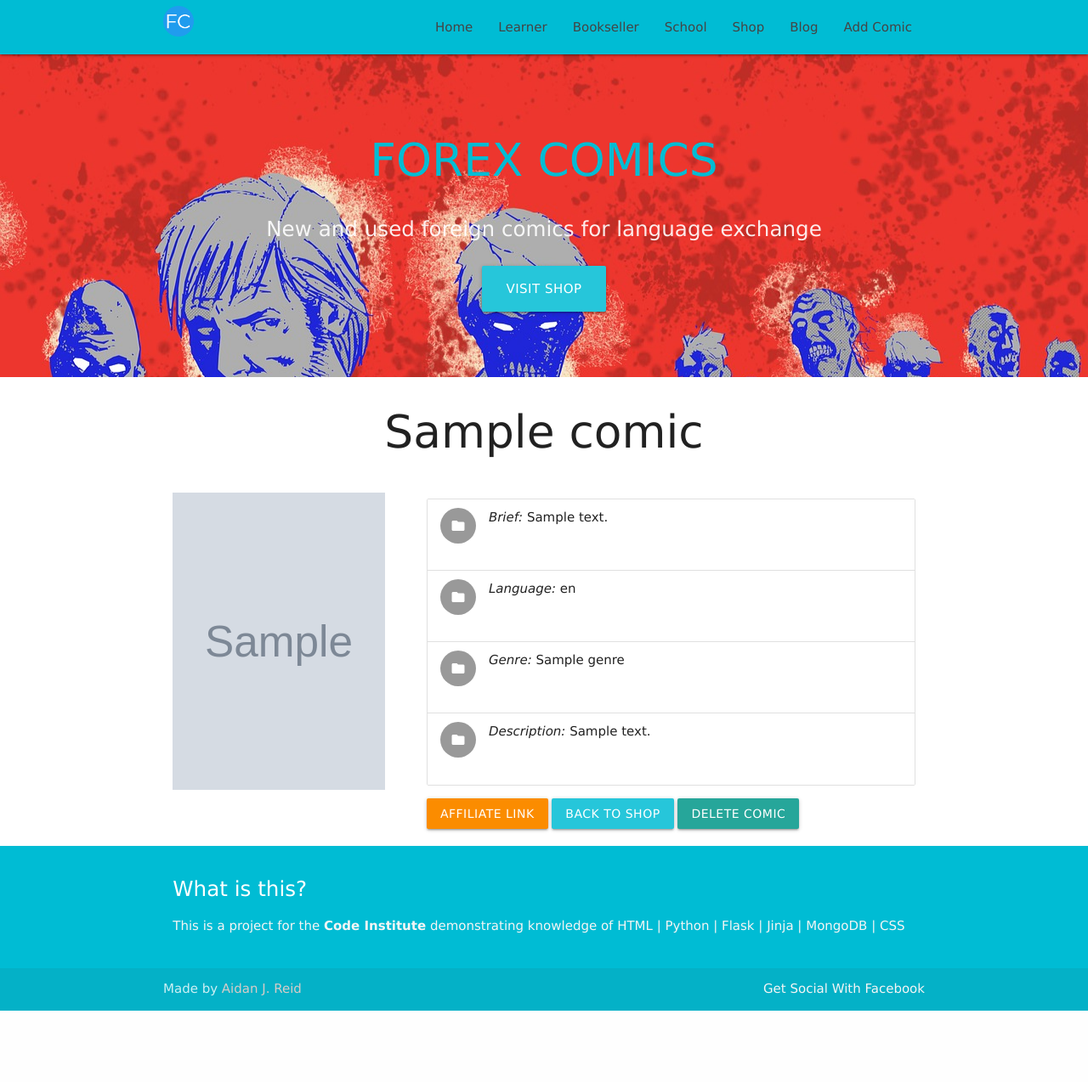
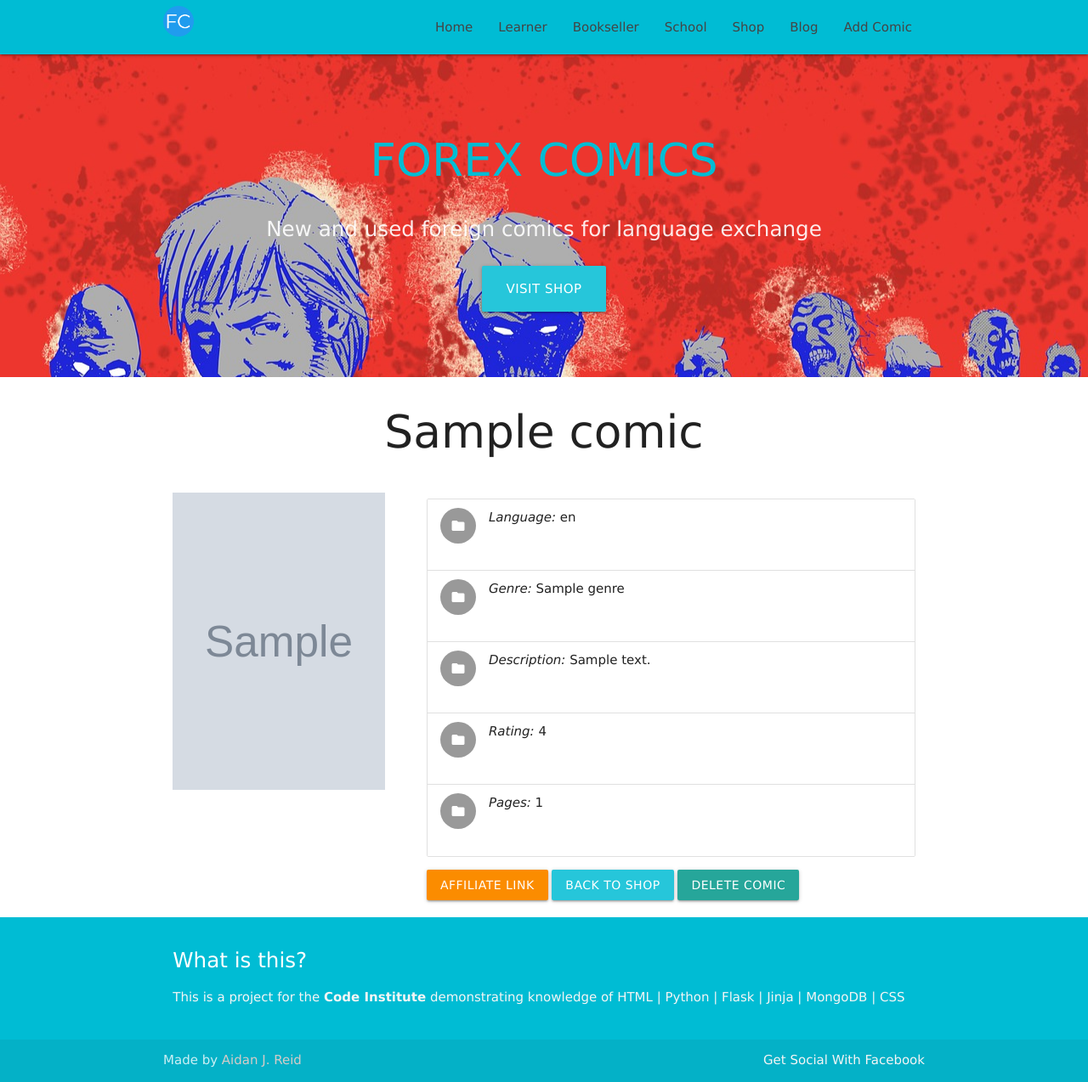
Before and after one commit to AidanJReid/Forex-Comix-gitpod, a Flask app: template templates/comic.html in a window 1280 px wide. Shown: the whole page at 85% size. Before the commit the page ends 1190 px from the top, so only its background shows below. Run offline with Flask 2, Linux system fonts and the light colour scheme; the template is opened without the code that fills it: most values are stand-ins (such as "Sample title", 1, 10 or a date in 2020); grey boxes marked "Sample" are stand-in pictures; some libraries are stand-ins or nearby versions.

```diff
--- a/run.py
+++ b/run.py
@@ -181,6 +181,4 @@ def delete_comic(DBComix_id):
     return redirect(url_for('shop'))
 
 if __name__ == '__main__':
-    app.run(host=os.environ.get('IP'),
-            port=int(os.environ.get('PORT')),
-            debug=False)
+    app.run(host=os.getenv("IP", "0.0.0.0"), port=int(os.getenv('PORT', "5000")), debug=True)
--- a/templates/comic.html
+++ b/templates/comic.html
@@ -14,10 +14,6 @@
             <ul class="collection">
                 <li class="collection-item avatar">
                     <i class="material-icons circle">folder</i>
-                    <em>Brief: </em>{{ comic.description }}
-                </li>
-                <li class="collection-item avatar">
-                    <i class="material-icons circle">folder</i>
                     <em>Language: </em>{{ comic.language }}
                 </li>
                 <li class="collection-item avatar">
@@ -27,6 +23,14 @@
                 <li class="collection-item avatar">
                     <i class="material-icons circle">folder</i>
                     <em>Description:</em> {{ comic.description }}
+                </li>
+                <li class="collection-item avatar">
+                    <i class="material-icons circle">folder</i>
+                    <em>Rating:</em> {{ comic.rating }}
+                </li>
+                <li class="collection-item avatar">
+                    <i class="material-icons circle">folder</i>
+                    <em>Pages:</em> {{ comic.pages }}
                 </li>
             </ul>
             <a href="https://www.amazon.co.uk/" class="waves-effect waves-light btn orange darken-1" target="_blank">Affiliate Link</a>
```
